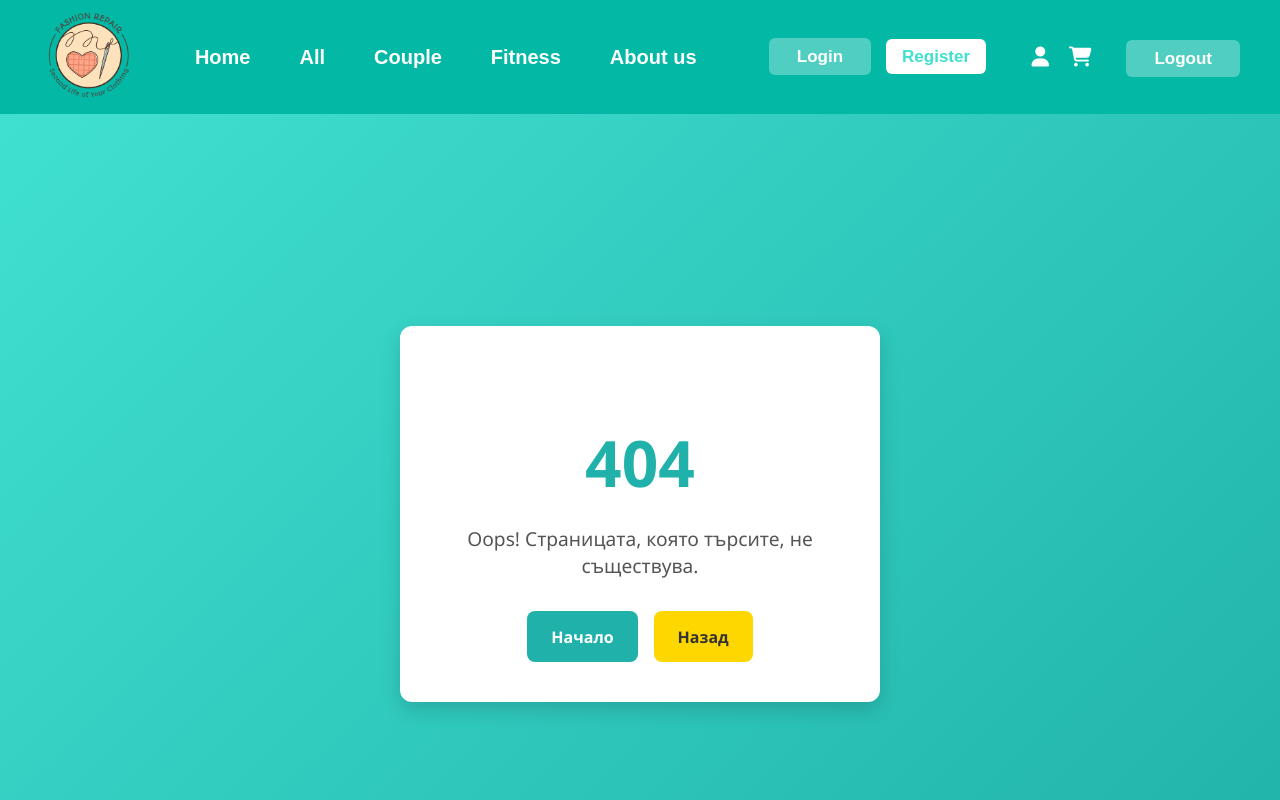
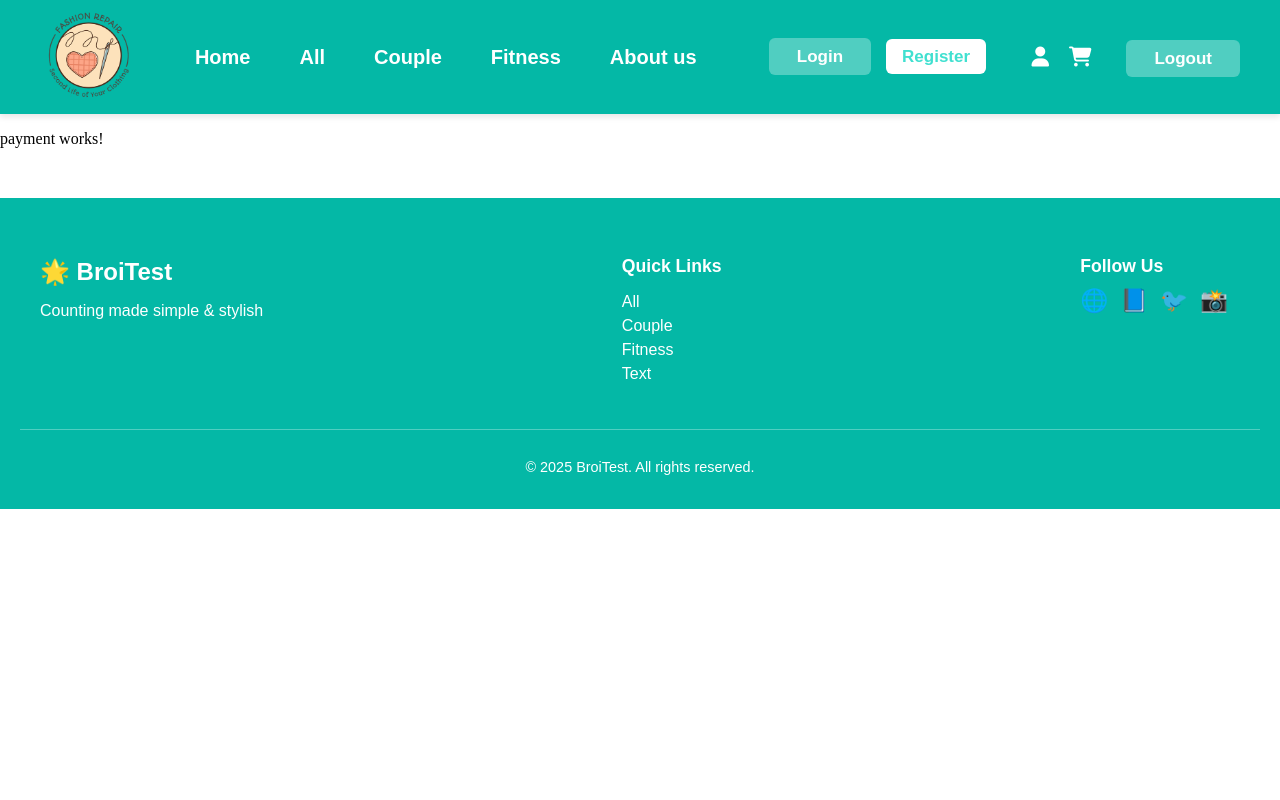
Before and after one commit to AnitaAlexieva/Facebook-Project, an Angular app in the folder my-blog/: page /payment in a window 1280 px wide. Shown: the top 800 px of the page. Built offline with nearby package versions, Linux system fonts and the light colour scheme; no server answers.

Commit message:
Create payment component and its navigation

```diff
--- a/my-blog/src/app/app.routes.ts
+++ b/my-blog/src/app/app.routes.ts
@@ -8,6 +8,7 @@ import { Register } from './user/register/register';
 import { Login } from './user/login/login';
 import { ErrorPage } from './pages/error-page/error-page';
 import { Profile } from './user/profile/profile';
+import { Payment } from './pages/payment/payment';
 
 export const routes: Routes = [
     {path:'', component:Home},
@@ -18,6 +19,6 @@ export const routes: Routes = [
     {path:'register', component:Register},
     {path:'login', component:Login},
     {path:'profile', component:Profile},
+    {path:'payment',component: Payment },
     {path:'**',component: ErrorPage },
-
 ];
--- /dev/null
+++ b/my-blog/src/app/pages/payment/payment.html
@@ -0,0 +1 @@
+<p>payment works!</p>
```
Also changed, not shown: my-blog/src/app/pages/payment/payment.ts (added, +12 -0 lines), my-blog/src/app/pages/payment/payment.css (added).
